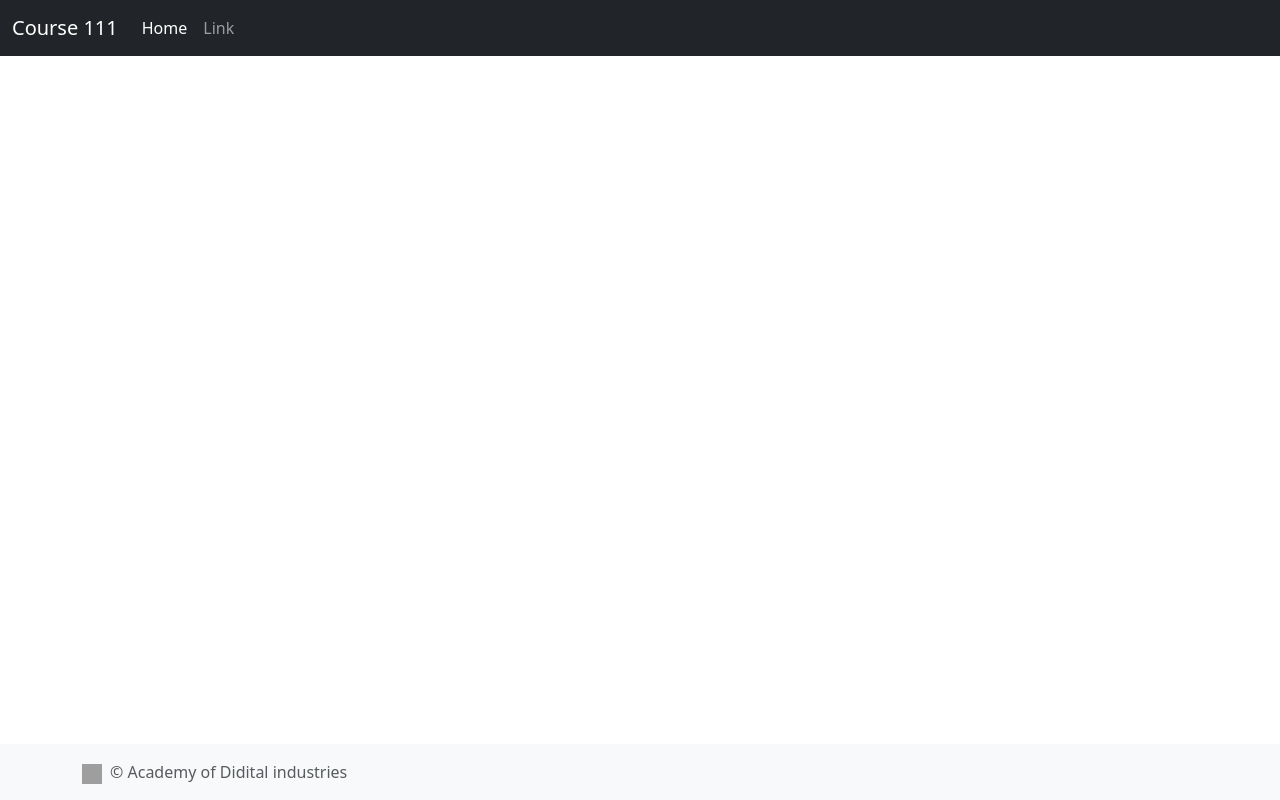
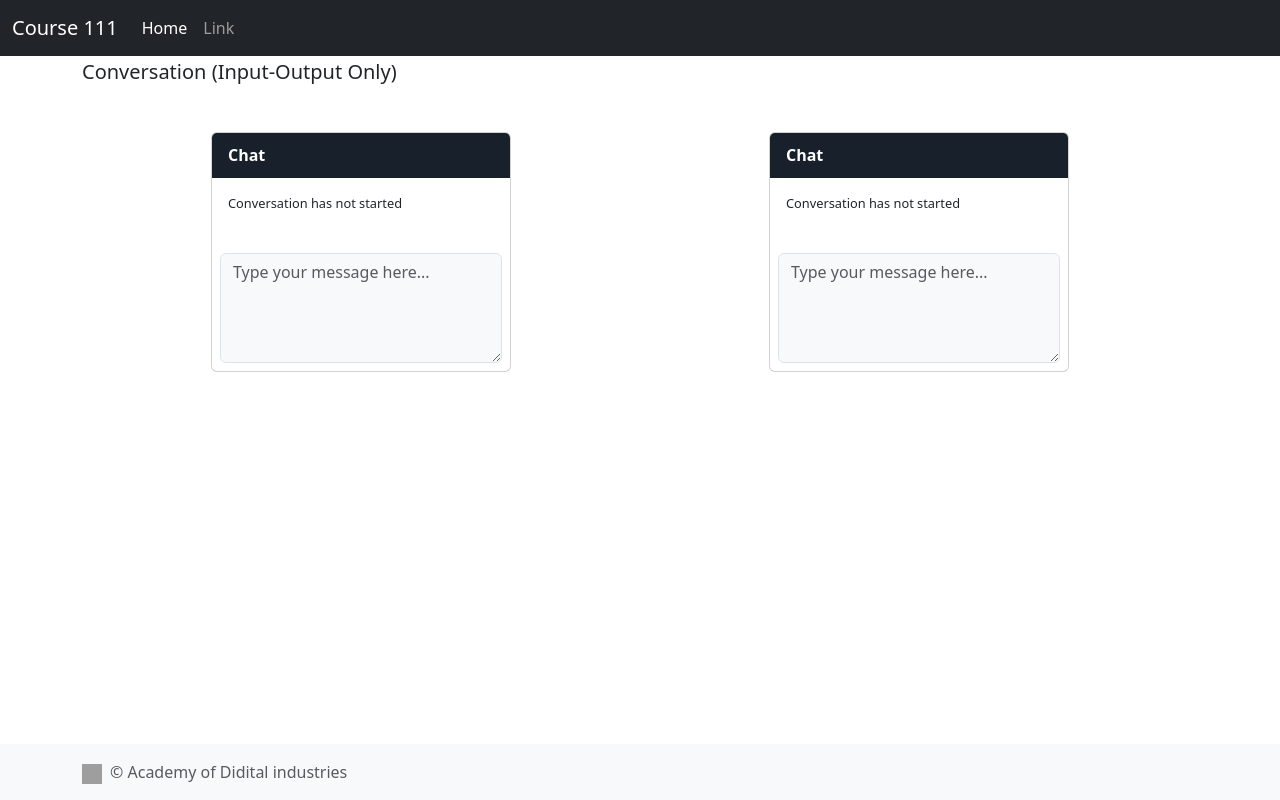
Before and after one commit to annamotsikula/course-111, an Angular app: page / in a window 1280 px wide. Built offline with nearby package versions, Linux system fonts and the light colour scheme; grey boxes are pictures that could not be loaded.

Commit message:
add: chat box (input-output solution)

```diff
--- a/src/app/app.component.html
+++ b/src/app/app.component.html
@@ -1,7 +1,9 @@
 <div class="d-flex flex-column h-100">
   <app-header />
   <main class="flex-shrink-0">
-    <div class="container"></div>
+    <div class="container">
+      <app-conversation />
+    </div>
   </main>
   <div class="mt-auto">
     <app-footer />
--- a/src/app/app.component.ts
+++ b/src/app/app.component.ts
@@ -1,5 +1,4 @@
 import { Component } from "@angular/core";
-import { Student } from "./core/interfaces/app.interface";
 
 @Component({
   selector: 'app-root',
--- a/src/app/app.module.ts
+++ b/src/app/app.module.ts
@@ -4,12 +4,16 @@ import { AppComponent } from './app.component';
 import { HeaderComponent } from './header/header.component';
 import { FooterComponent } from './footer/footer.component';
 import { FormsModule } from '@angular/forms';
+import { ChatComponent } from './chat/chat.component';
+import { ConversationComponent } from './conversation/conversation.component';
 
 @NgModule({
   declarations: [
     AppComponent,
     HeaderComponent,
     FooterComponent,
+    ChatComponent,
+    ConversationComponent
   ],
   imports: [
     BrowserModule,
--- /dev/null
+++ b/src/app/chat/chat.component.html
@@ -0,0 +1,33 @@
+<div class="content">
+  <div class="card">
+    <div class="card-header">Chat</div>
+    <div class="card-body height3">
+      <ul class="chat-list">
+        @for (chat of chatHistory ; track $index) {
+            <li [ngClass]="chat.type === 'INCOMING' ? 'in' : 'out'">
+                <div class="chat-img">
+                  <img alt="Avtar" [src]="img" />
+                </div>
+                <div class="chat-body">
+                  <div class="chat-message">
+                    <h5>{{chat.type === 'INCOMING' ? name : 'You'}}</h5>
+                    <p>{{chat.text}}</p>
+                  </div>
+                </div>
+            </li>
+        } @empty {
+            Conversation has not started
+        }
+      </ul>
+    </div>
+    <div class="form-outline p-2">
+      <textarea
+        class="form-control bg-body-tertiary"
+        placeholder="Type your message here..."
+        rows="4"
+        [(ngModel)]="outgoingMessage"
+        (keyup.enter)="sendMessage()"
+      > </textarea>
+    </div>
+  </div>
+</div>
--- /dev/null
+++ b/src/app/chat/chat.component.scss
@@ -0,0 +1,119 @@
+.content {
+    margin-top: 40px;
+    width: 100%;
+}
+.card {
+    min-width: 300px;
+    .card-header:first-child {
+        -webkit-border-radius: 0.3rem 0.3rem 0 0;
+        -moz-border-radius: 0.3rem 0.3rem 0 0;
+        border-radius: 0.3rem 0.3rem 0 0;
+    }
+    .card-header {
+        background: #17202b;
+        border: 0;
+        font-size: 1rem;
+        padding: .65rem 1rem;
+        position: relative;
+        font-weight: 600;
+        color: #ffffff;
+       &:first-child {
+        -webkit-border-radius: 0.3rem 0.3rem 0 0;
+        -moz-border-radius: 0.3rem 0.3rem 0 0;
+        border-radius: 0.3rem 0.3rem 0 0;
+       }
+    }
+}
+
+.chat-list {
+    padding: 0;
+    font-size: .8rem;
+
+    li {
+        margin-bottom: 10px;
+        overflow: auto;
+        color: #ffffff;
+    }
+
+    .chat-img {
+        float: left;
+        width: 48px;
+
+        img {
+            -webkit-border-radius: 50px;
+            -moz-border-radius: 50px;
+            border-radius: 50px;
+            width: 100%;
+        }
+    }
+
+    .chat-message {
+        -webkit-border-radius: 50px;
+        -moz-border-radius: 50px;
+        border-radius: 50px;
+        background: #5a99ee;
+        display: inline-block;
+        padding: 10px 20px;
+        position: relative;
+
+        &::before {
+            content: "";
+            position: absolute;
+            top: 15px;
+            width: 0;
+            height: 0;
+        }
+
+        h5 {
+            margin: 0 0 5px 0;
+            font-weight: 600;
+            line-height: 100%;
+            font-size: .9rem;
+        }
+
+        p {
+            line-height: 18px;
+            margin: 0;
+            padding: 0;
+        }
+    }
+
+    .chat-body {
+        margin-left: 20px;
+        float: left;
+        width: 70%;
+    }
+
+    .in {
+        .chat-message:before {
+            left: -12px;
+            border-bottom: 20px solid transparent;
+            border-right: 20px solid #5a99ee;
+        }
+    }
+
+    .out {
+        .chat-img {
+            float: right;
+        }
+
+        .chat-body {
+            float: right;
+            margin-right: 20px;
+            text-align: right;
+        }
+
+        .chat-message {
+            background: #fc6d4c;
+            &:before {
+                right: -12px;
+                border-bottom: 20px solid transparent;
+                border-left: 20px solid #fc6d4c;
+            }
+        }
+
+
+    }
+
+
+}
--- /dev/null
+++ b/src/app/chat/chat.component.ts
@@ -0,0 +1,39 @@
+import { Component, EventEmitter, Input, Output, SimpleChanges } from '@angular/core';
+
+@Component({
+  selector: 'app-chat',
+  templateUrl: './chat.component.html',
+  styleUrl: './chat.component.scss'
+})
+export class ChatComponent {
+  @Input({ required: true, alias: 'message' }) incomingMessage = '';
+  @Input({ required: true }) name: string = '';
+  @Input() img: string = "https://upload.wikimedia.org/wikipedia/commons/7/7c/Profile_avatar_placeholder_large.png?20150327203541"
+  @Output('receive') send = new EventEmitter<string>()
+
+  outgoingMessage: string = '';
+
+  ngOnChanges(changes: SimpleChanges) {
+    const incoming = changes['incomingMessage']
+    if (incoming && !incoming.firstChange) {
+      this.chatHistory.push({ type: 'INCOMING', text: incoming.currentValue })
+    }
+
+  }
+
+  chatHistory: {
+    type: 'INCOMING' | 'OUTGOING',
+    text: string
+  }[] = []
+
+  sendMessage() {
+    if (this.outgoingMessage.length) {
+      this.send.emit(this.outgoingMessage);
+      this.chatHistory.push({ type: 'OUTGOING', text: this.outgoingMessage })
+      this.outgoingMessage = ""
+    }
+  }
+
+
+
+}
--- /dev/null
+++ b/src/app/conversation/conversation.component.html
@@ -0,0 +1,11 @@
+<h5 class="title">Conversation (Input-Output Only)</h5>
+<div class="d-flex justify-content-around">
+  @for (user of participants; track user.id) {
+  <app-chat
+    [name]="user.name"
+    [message]="user.currentMessage"
+    [img]="user.img"
+    (receive)="receiveMessage($event, user.id)"
+  />
+  }
+</div>
--- /dev/null
+++ b/src/app/conversation/conversation.component.ts
@@ -0,0 +1,31 @@
+import { Component } from '@angular/core';
+
+@Component({
+  selector: 'app-conversation',
+  templateUrl: './conversation.component.html',
+  styleUrl: './conversation.component.scss'
+})
+export class ConversationComponent {
+  participants = [
+    {
+      name: 'Anna',
+      id: 7,
+      img: "https://ih1.redbubble.net/image.2109112436.7148/bg,f8f8f8-flat,750x,075,f-pad,750x1000,f8f8f8.jpg",
+      currentMessage: ''
+    },
+    {
+      name: 'Jack',
+      id: 9,
+      img: "https://bootdey.com/img/Content/avatar/avatar1.png",
+      currentMessage: ''
+    }
+  ]
+
+
+
+  receiveMessage(text: string, id: number) {
+    const user = this.participants.find(i => i.id !== id)
+    if (user) user.currentMessage = text;
+  }
+
+}
```
Also changed, not shown: src/app/conversation/conversation.component.scss (added), 2 other files (tests, documents, lock files or other folders).
